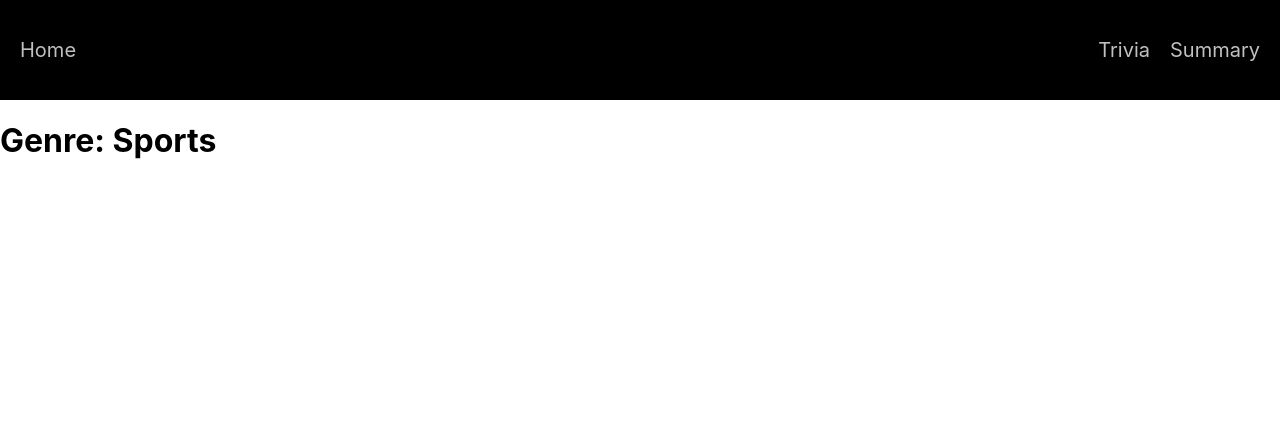
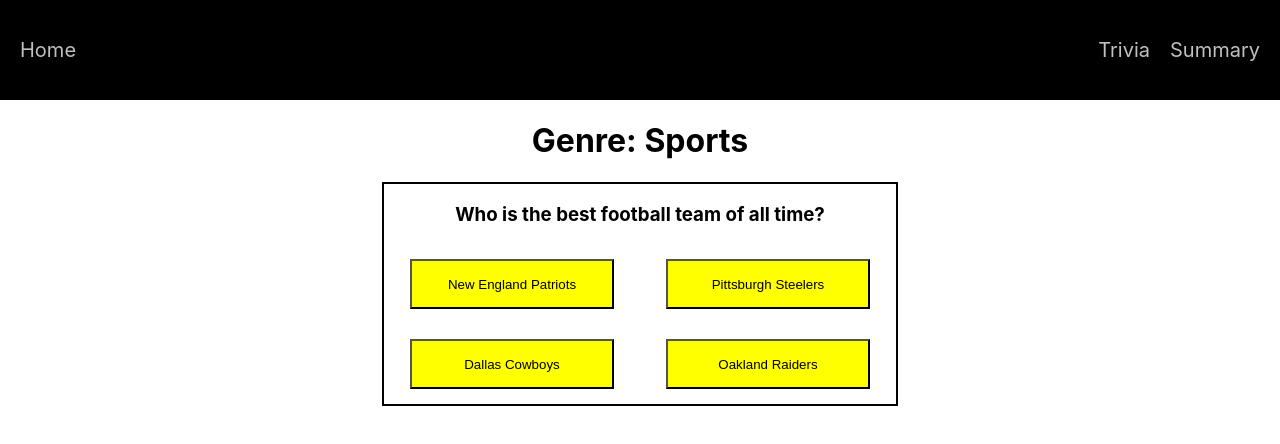
Before and after one commit to acarn506/Trivia_Game, a React (Create React App) app in the folder frontend/trivia_ui/: page / in a window 1280 px wide. Shown: the top 444 px of the page. Built offline with nearby package versions, Linux system fonts and the light colour scheme.

Commit message:
question styling

```diff
--- a/frontend/trivia_ui/src/Pages/Trivia/Trivia.css
+++ b/frontend/trivia_ui/src/Pages/Trivia/Trivia.css
@@ -0,0 +1,28 @@
+.genre {
+    text-align: center;
+}
+
+.q-and-a {
+    width: 40%;
+    min-width: 400px;
+    max-width: 800px;
+    margin: auto;
+    border: 2px solid black
+}
+
+.question {
+    text-align: center;
+}
+
+.all-answers {
+    display: flex;
+    flex-direction: row;
+    flex-wrap: wrap;
+}
+
+.answer {
+    height: 50px;
+    width: 40%;
+    margin: 15px auto;
+    background-color: yellow;
+}
--- a/frontend/trivia_ui/src/Pages/Trivia/Trivia.jsx
+++ b/frontend/trivia_ui/src/Pages/Trivia/Trivia.jsx
@@ -1,9 +1,19 @@
 import React from "react";
+import "./Trivia.css";
 
 const Trivia = props => {
   return (
     <div>
       <h1 className="genre">Genre: Sports</h1>
+      <div className="q-and-a">
+        <h3 className="question">Who is the best football team of all time?</h3>
+        <div className="all-answers">
+          <button className="answer">New England Patriots</button>
+          <button className="answer">Pittsburgh Steelers</button>
+          <button className="answer">Dallas Cowboys</button>
+          <button className="answer">Oakland Raiders</button>
+        </div>
+      </div>
     </div>
   );
 };
```
